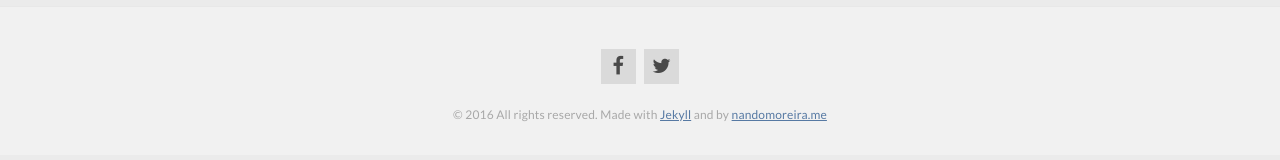
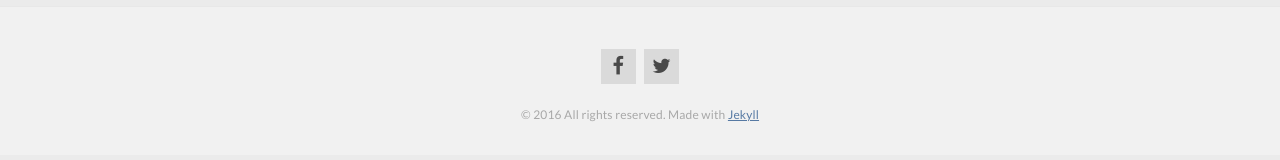
Before and after one commit to ILoveYouKen/ILoveYouKen.github.io, a Jekyll site: the page built from contact.md, in a window 1280 px wide. Shown: the part 557-717 px from the top of the page. Built offline with Jekyll 4.4.1, drawn with Linux system fonts in a browser that asks for light colours; nearby versions of some CDN libraries.

Commit message:
Update footer.html

```diff
--- a/_includes/footer.html
+++ b/_includes/footer.html
@@ -3,7 +3,6 @@
 
     {% include social-icons.html %}
 
-    <small>&copy; {{ site.time | date: '%Y' }} All rights reserved. Made with <a href="http://jekyllrb.com" target="_blank">Jekyll</a> and <i class="icon icon-heart"></i></small>
-    <small>by <a href="http://nandomoreira.me" target="_blank">nandomoreira.me</a></small>
+    <small>&copy; {{ site.time | date: '%Y' }} All rights reserved. Made with <a href="http://jekyllrb.com" target="_blank">Jekyll</a></small>
   </div>
 </footer>
```
